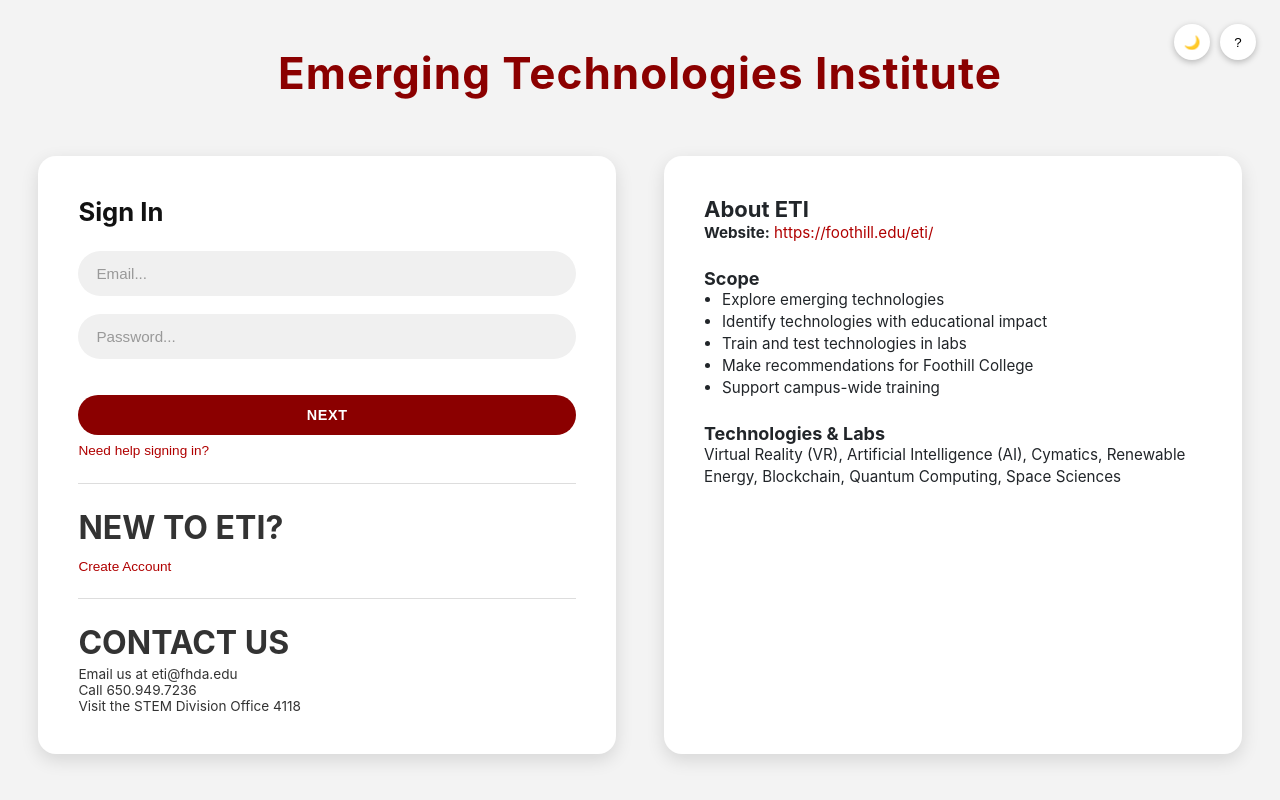
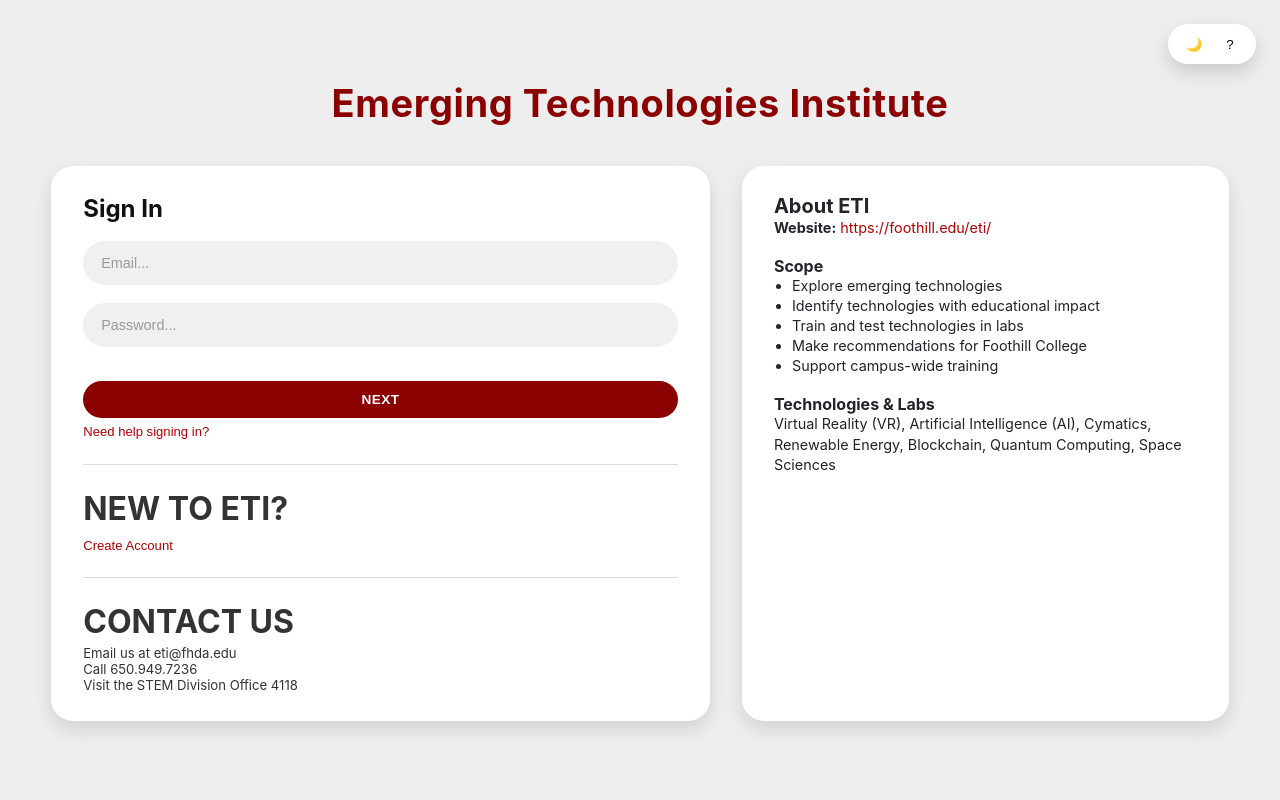
Before and after one commit to FH-ETI-LABS/ETI-LABS-website, a React (Vite) app: page /login in a window 1280 px wide. Built offline with nearby package versions, Linux system fonts and the light colour scheme.

Commit message:
ui tweaks

```diff
--- a/src/Components/LoginForm/LoginForm.css
+++ b/src/Components/LoginForm/LoginForm.css
@@ -8,10 +8,10 @@
 /* LEFT CARD */
 .login-card {
   background: white;
-  border-radius: 18px;
-  padding: 40px;
-  min-height: 480px;
-  box-shadow: 0 6px 18px rgba(0,0,0,0.12);
+  border-radius: 22px;
+  padding: 28px 32px;
+  min-height: 460px;
+  box-shadow: 0 8px 18px rgba(0,0,0,0.12);
 
   /* 🔥 critical */
   pointer-events: auto;
@@ -24,21 +24,21 @@
 
 /* TITLE */
 .login-logo {
-  font-size: 1.6rem;
+  font-size: 1.5rem;
   font-weight: 700;
-  margin-bottom: 24px;
+  margin-bottom: 18px;
   color: #111;
 }
 
 /* INPUTS */
 .form-group {
-  margin-bottom: 14px;
+  margin-bottom: 12px;
 }
 
 .form-input {
   width: 100%;
-  padding: 14px 18px;
-  font-size: 0.95rem;
+  padding: 12px 16px;
+  font-size: 0.9rem;
   border-radius: 999px;
   border: none;
   background: #f0f0f0;
@@ -60,9 +60,9 @@
 .help-link {
   display: inline-flex;
   align-items: center;
-  margin-top: 8px;
+  margin-top: 6px;
 
-  font-size: 0.85rem;
+  font-size: 0.82rem;
   color: #b00000;
 
   background: transparent;
@@ -85,15 +85,15 @@
 /* BUTTON */
 .login-button {
   width: 100%;
-  margin-top: 18px;
-  padding: 12px 0;
+  margin-top: 16px;
+  padding: 11px 0;
   border-radius: 999px;
   border: none;
   background: #8b0000;
   color: white;
   font-weight: 600;
-  font-size: 0.9rem;
-  letter-spacing: 0.6px;
+  font-size: 0.85rem;
+  letter-spacing: 0.5px;
   cursor: pointer;
 }
 
@@ -108,14 +108,14 @@
 
 /* DIVIDER */
 .divider {
-  margin: 18px 0;
+  margin: 16px 0;
   height: 1px;
   background: #ddd;
 }
 
 /* FOOTER */
 .login-links {
-  font-size: 0.85rem;
+  font-size: 0.82rem;
   color: #333;
 }
 
--- a/src/Pages/CreateAccountPage.css
+++ b/src/Pages/CreateAccountPage.css
@@ -11,11 +11,25 @@
 
 /* Icons */
 .create-icons {
-  position: absolute;
+  position: fixed;
   top: 24px;
   right: 24px;
   display: flex;
-  gap: 10px;
+  gap: 8px;
+  background: #ffffff;
+  border-radius: 999px;
+  padding: 6px 12px;
+  box-shadow: 0 8px 18px rgba(0, 0, 0, 0.15);
+}
+
+.create-icons .icon-btn {
+  width: 28px;
+  height: 28px;
+  border-radius: 50%;
+  border: none;
+  background: transparent;
+  box-shadow: none;
+  cursor: pointer;
 }
 
 /* Container */
--- a/src/Pages/DashboardPage.css
+++ b/src/Pages/DashboardPage.css
@@ -878,21 +878,28 @@
 .header-right {
   display: flex;
   align-items: center;
-  gap: 12px;
+  gap: 8px;
+  background: var(--bg-card);
+  border-radius: 999px;
+  padding: 6px 12px;
+  box-shadow: 0 8px 18px rgba(0, 0, 0, 0.12);
 }
 
 .header-right .icon-button {
-  width: 36px;
-  height: 36px;
+  width: 28px;
+  height: 28px;
   display: flex;
   align-items: center;
   justify-content: center;
   color: var(--text-secondary);
+  background: transparent;
+  border: none;
+  border-radius: 50%;
 }
 
 .header-right .icon-button svg {
-  width: 20px;
-  height: 20px;
+  width: 18px;
+  height: 18px;
 }
 
 .header-right .icon-button:hover {
@@ -923,16 +930,22 @@
   display: flex;
   align-items: center;
   gap: 8px;
+  background: var(--bg-card);
+  border-radius: 999px;
+  padding: 6px 12px;
+  box-shadow: 0 8px 18px rgba(0, 0, 0, 0.12);
 }
 
 .header-right .icon-button {
-  width: 32px;
-  height: 32px;
+  width: 28px;
+  height: 28px;
   padding: 0;
   display: flex;
   align-items: center;
   justify-content: center;
-  border-radius: 6px;
+  border-radius: 50%;
+  background: transparent;
+  border: none;
 }
 
 .header-right .icon-button svg {
--- a/src/Pages/LoginPage.css
+++ b/src/Pages/LoginPage.css
@@ -2,7 +2,7 @@
 .login-page {
   width: 100vw;
   height: 100vh;
-  background: #f3f3f3;
+  background: #eeeeee;
   position: relative;
 
   display: flex;
@@ -17,17 +17,21 @@
   top: 24px;
   right: 24px;
   display: flex;
-  gap: 10px;
+  gap: 8px;
   z-index: 9999;            /* 🔥 FIX */
+  background: #ffffff;
+  border-radius: 999px;
+  padding: 6px 12px;
+  box-shadow: 0 8px 18px rgba(0, 0, 0, 0.15);
 }
 
 .icon-btn {
-  width: 36px;
-  height: 36px;
+  width: 28px;
+  height: 28px;
   border-radius: 50%;
   border: none;
-  background: white;
-  box-shadow: 0 2px 6px rgba(0,0,0,0.25);
+  background: transparent;
+  box-shadow: none;
   cursor: pointer;
   pointer-events: auto;     /* 🔥 ENSURE clicks */
 
@@ -35,25 +39,25 @@
 
 /* MAIN CONTENT WRAPPER */
 .login-container-main {
-  width: 1400px;          /* matches reference width */
-  max-width: 94vw;
+  width: 1280px;          /* matches reference width */
+  max-width: 92vw;
 }
 
 /* TITLE */
 .login-title {
   text-align: center;
   color: #8b0000;
-  font-size: 44px;        /* smaller than before */
+  font-size: 38px;
   font-weight: 700;
-  margin-bottom: 56px;
-  letter-spacing: 1px;
+  margin-bottom: 40px;
+  letter-spacing: 0.6px;
 }
 
 /* TWO COLUMNS */
 .login-content {
   display: grid;
-  grid-template-columns: 1fr 1fr;
-  gap: 48px;              /* tighter like screenshot */
+  grid-template-columns: 1.15fr 0.85fr;
+  gap: 32px;
   align-items: stretch;
 }
 
@@ -65,29 +69,29 @@
 /* RIGHT PANEL */
 .login-right {
   background: white;
-  padding: 40px;
-  border-radius: 18px;
+  padding: 28px 32px;
+  border-radius: 22px;
 
-  min-height: 480px;      /* NOT huge */
+  min-height: 460px;      /* NOT huge */
   height: 100%;
 
-  box-shadow: 0 6px 18px rgba(0,0,0,0.12);
+  box-shadow: 0 8px 18px rgba(0,0,0,0.12);
 }
 
 .login-right h2 {
   margin-top: 0;
-  font-size: 22px;
+  font-size: 20px;
 }
 
 .login-right h3 {
-  margin-top: 24px;
-  font-size: 18px;
+  margin-top: 18px;
+  font-size: 16px;
 }
 
 .login-right p,
 .login-right li {
-  font-size: 0.95rem;
-  line-height: 1.45;      /* denser text */
+  font-size: 0.9rem;
+  line-height: 1.4;
 }
 
 .login-right ul {
```
